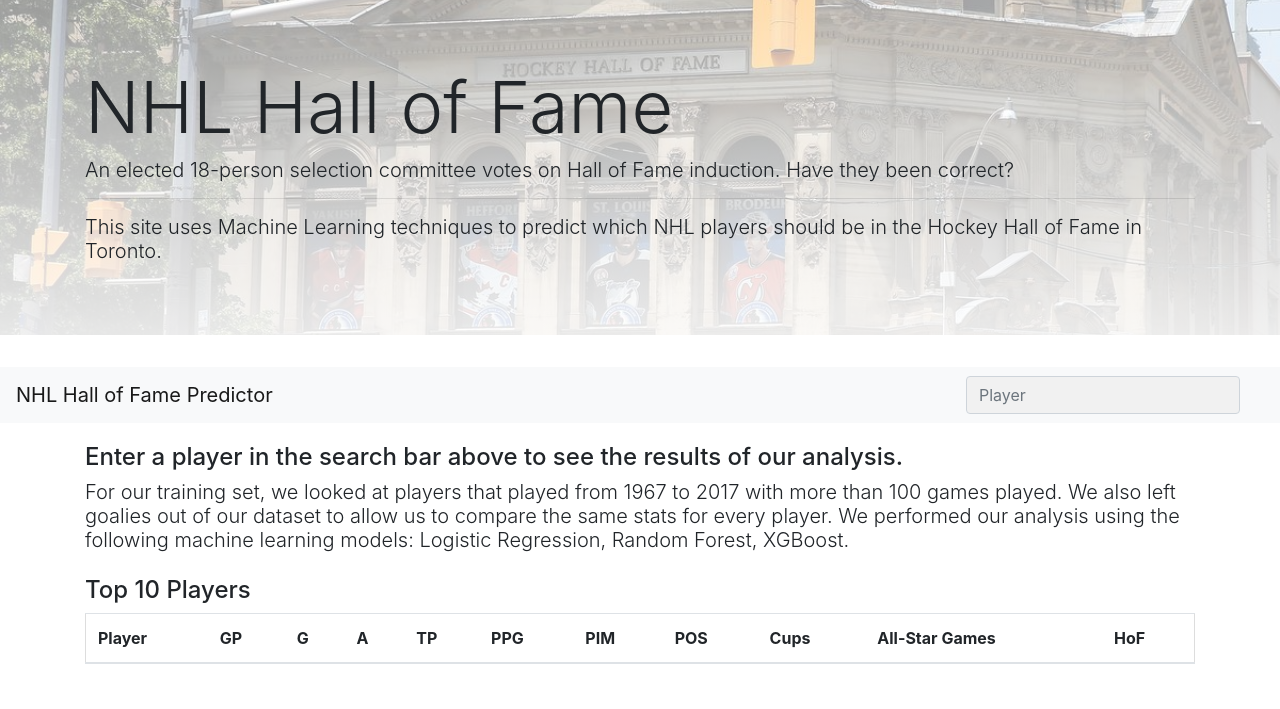
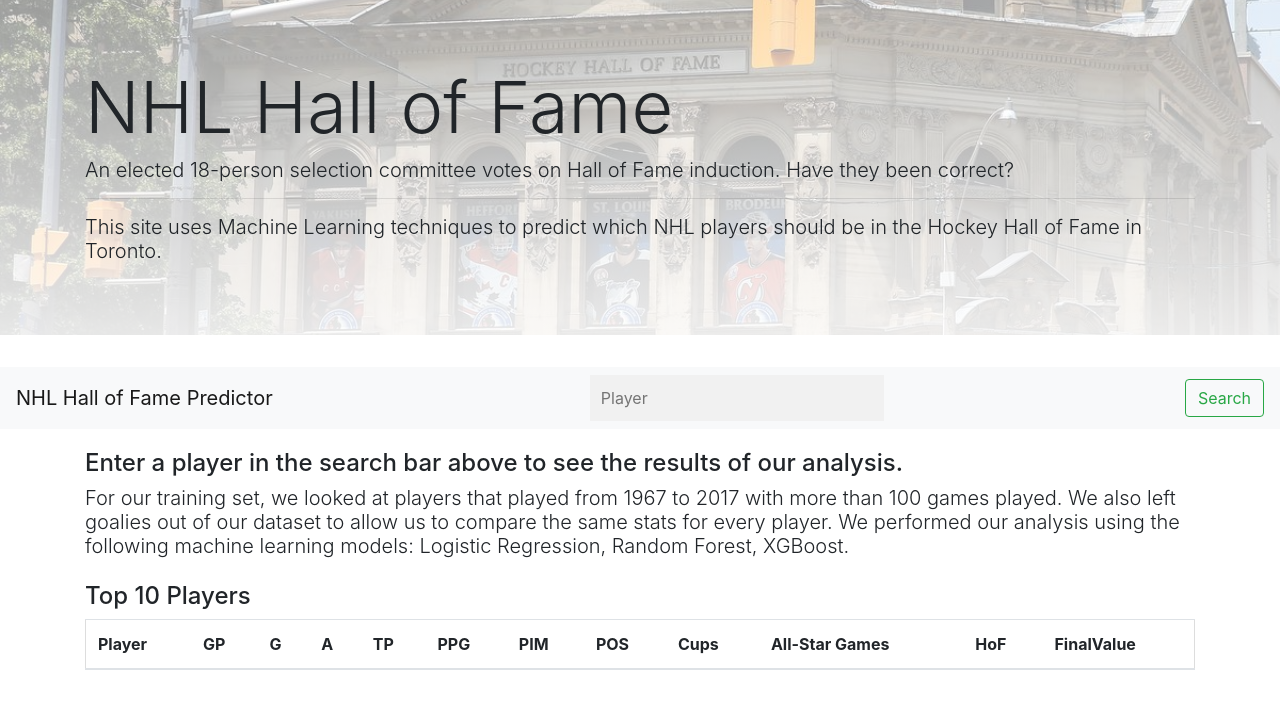
Before and after one commit to potterc22/Final-Project-ML, a Flask app: page / in a window 1280 px wide. Shown: the top 709 px of the page. Run offline with Flask 2, Linux system fonts and the light colour scheme; data that the repository does not hold is empty; some libraries are stand-ins or nearby versions.

Commit message:
updated sqlite and added finalValue column

```diff
--- a/Master/app.py
+++ b/Master/app.py
@@ -8,7 +8,7 @@
 #################################################
 # Database Setup
 #################################################
-engine = create_engine("sqlite:///data/NHL_stats.sqlite")
+engine = create_engine("sqlite:///data/NHL_final_stats.sqlite")
 
 
 #################################################
@@ -27,7 +27,7 @@
 @app.route("/api/table")
 def table_api():
     conn = engine.connect()
-    return pd.read_sql("SELECT Player, GP, G, A, TP, PPG, PIM, POS, Cups, 'All-Star Games', HoF FROM master_stats LIMIT 10", conn).to_json(orient='records')
+    return pd.read_sql("SELECT Player, GP, G, A, TP, PPG, PIM, POS, Cups, 'All-Star Games', HoF, FinalValue FROM master_stats LIMIT 10", conn).to_json(orient='records')
 
 @app.route("/api/search_players")
 def autocomplete_api():
@@ -37,7 +37,7 @@
 @app.route("/api/player_search/<player>")
 def search_api(searchPlayer):
     conn = engine.connect()
-    return pd.read_sql("SELECT Player, GP, G, A, TP, PPG, PIM, POS, Cups, 'All-Star Games', HoF FROM master_stats WHERE Player = '%s'" %searchPlayer, conn).to_json(orient='records')
+    return pd.read_sql("SELECT Player, GP, G, A, TP, PPG, PIM, POS, Cups, 'All-Star Games', HoF, FinalValue FROM master_stats WHERE Player = '%s'" %searchPlayer, conn).to_json(orient='records')
 
 if __name__ == "__main__":
     app.run()
--- a/Master/data/generate_db.py
+++ b/Master/data/generate_db.py
@@ -3,9 +3,9 @@
 import pandas as pd
 
 # Read in master stats file and convert it to a dataframe
-csv_file = "../../Jeff/Output/master_stats_file.csv"
+csv_file = "../../Jeff/Output/master_stats_file_final_values.csv"
 master_stats_df = pd.read_csv(csv_file)
 
 # Save this to sqllite
-engine = create_engine("sqlite:///NHL_stats.sqlite")
+engine = create_engine("sqlite:///NHL_final_stats.sqlite")
 master_stats_df.to_sql(name='master_stats', con=engine, if_exists='replace', index=False)
--- a/Master/static/js/app.js
+++ b/Master/static/js/app.js
@@ -153,6 +153,7 @@
 //         "Cups",
 //         "All-Star Games",
 //         "HoF",
+//         "FinalValue"
 //     ]
 
 //     d3.json("/api/player_search/" + searchPlayer).then((data) => {
@@ -171,11 +172,11 @@
 // });
 
 // // Search Bar Event Handler
-// d3.select("#myInput").on("change", updatePage);
+// d3.select("#searchButton").on("click", updatePage);
 
 // function updatePage() {
 //     // assign users selection to a variable
-//     var selection = d3.select('#myInput').node().value
+//     var selection = d3.select('#myInput').value
 //     console.log("Player searched for: " + selection)
 
 //     // When the search bar value updates, run the searchTable function
--- a/Master/templates/index.html
+++ b/Master/templates/index.html
@@ -25,13 +25,13 @@
       <a class="navbar-brand" href='#'>
         NHL Hall of Fame Predictor
       </a>
-      <form id= "myForm" class="form-inline" autocomplete="off" action="/action_page.php">
+      <!-- <form id= "myForm" class="form-inline" autocomplete="off" action="/action_page.php"> -->
         <div class="autocomplete">
-          <input class="form-control mr-md-4" type="text" placeholder="Player" name= "selectedPlayer" id="myInput">
+          <input class="form-inline mr-md-4" type="text" placeholder="Player" name= "selectedPlayer" id="myInput">
         </div>
         <!-- <input type="submit" id="selection"> -->
-        <!-- <button class="btn btn-outline-success my-2 my-sm-0" type="submit">Search</button> -->
-      </form>
+        <button id="searchButton" class="btn btn-outline-success my-2 my-sm-0" type="submit">Search</button>
+      <!-- </form> -->
   </nav>
 
   <div class="container overview">
@@ -74,6 +74,7 @@
                 <th class="table-head">Cups</th>
                 <th class="table-head">All-Star Games</th>
                 <th class="table-head">HoF</th>
+                <th class="table-head">FinalValue</th>
               </tr>
             </thead>
             <tbody class="topTenTable"></tbody>
```
Also changed, not shown: Master/data/NHL_final_stats.sqlite (added).
